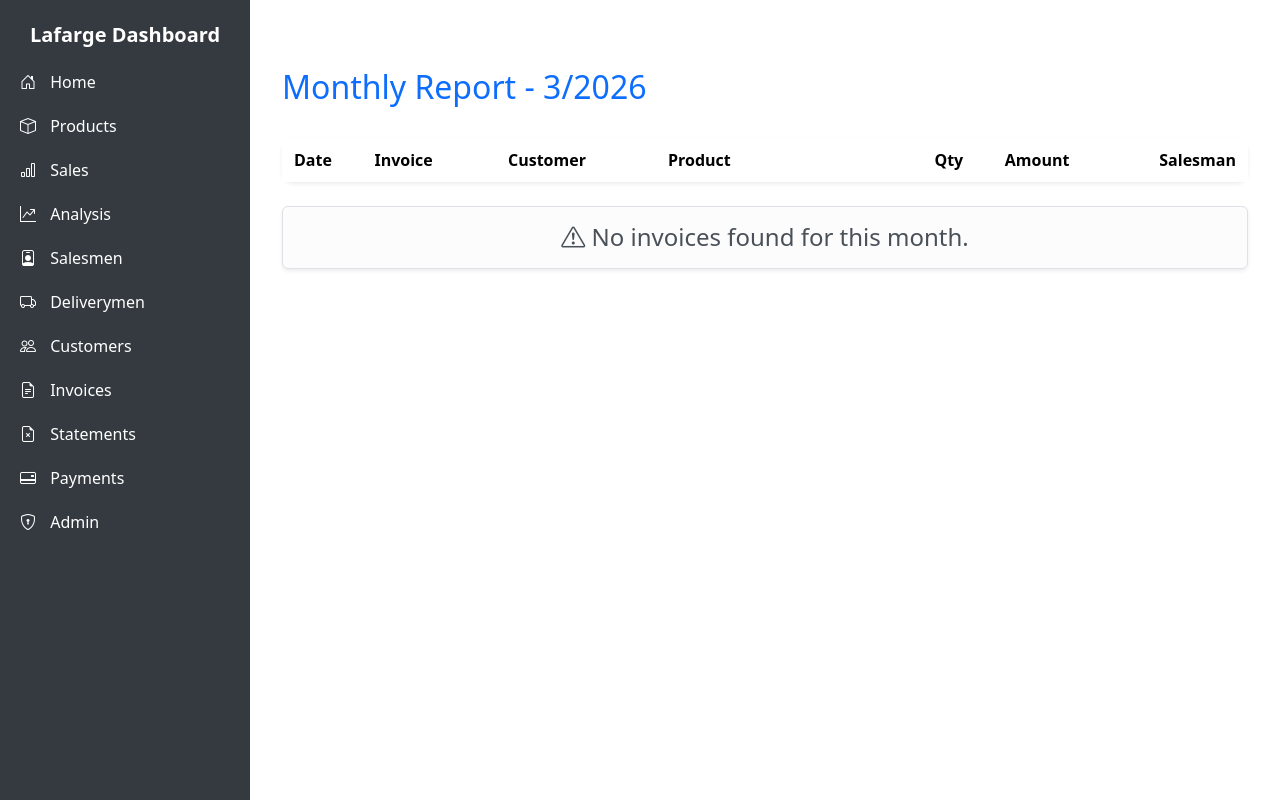
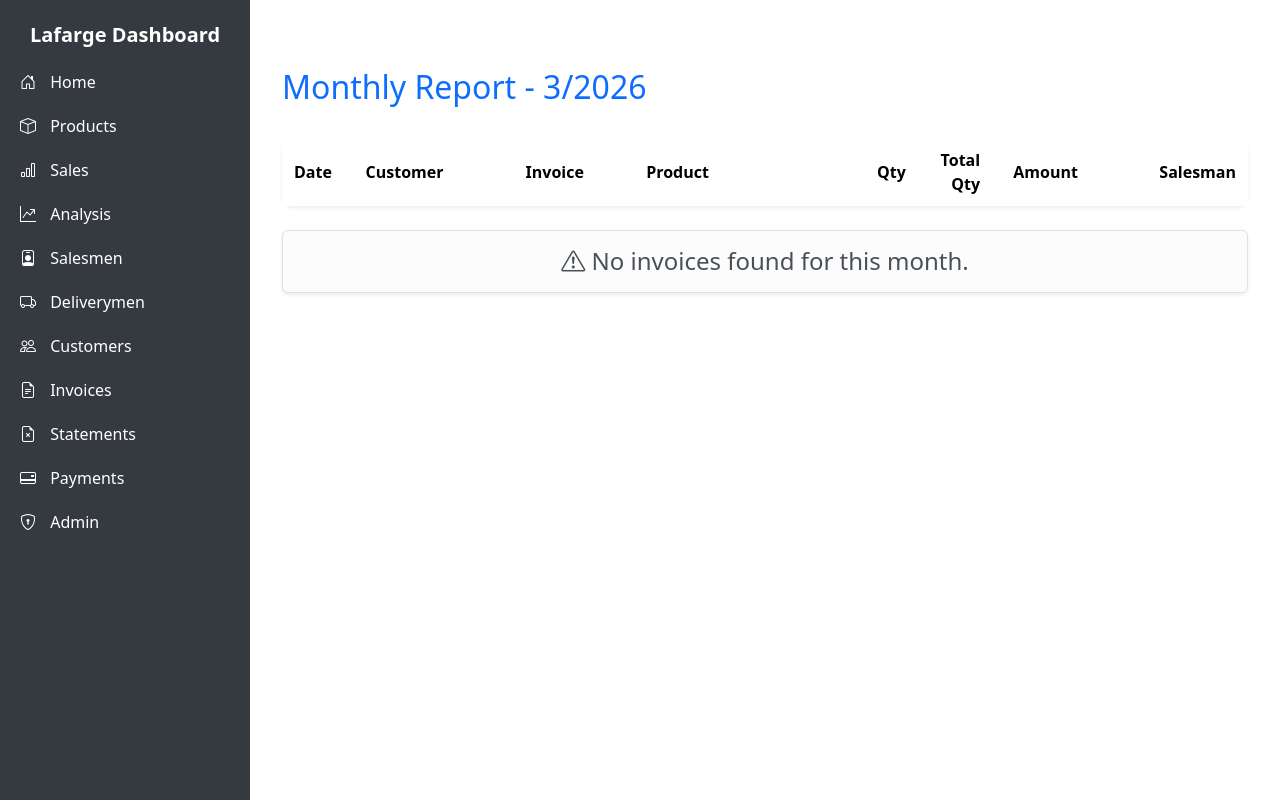
Before and after one commit to mfcc168/Lafarge-ERP-System, a Django app: page /invoices/monthly/2026/03/ in a window 1280 px wide. Run offline with Django 5.2, Linux system fonts and the light colour scheme; a user stored in the database is signed in; tables that the repository leaves empty hold one stand-in row (values such as "Sample post"); lists and menus that the app fills with data are empty; some libraries are stand-ins or nearby versions.

Commit message:
Update monthly_report.html

```diff
--- a/lafarge/invoice/templates/invoice/monthly_report.html
+++ b/lafarge/invoice/templates/invoice/monthly_report.html
@@ -13,11 +13,12 @@
                     <thead class="bg-light text-dark">
                     <tr>
                         <th style="width: 95px;">Date</th>
+                        <th style="min-width: 160px; max-width: 200px;">Customer</th>
                         <th style="width: 115px;">Invoice</th>
                         <th style="width: 40px;"></th>
-                        <th style="min-width: 160px; max-width: 200px;">Customer</th>
-                        <th style="min-width: 240px;">Product</th>
-                        <th class="text-end" style="width: 100px;">Qty</th>
+                        <th style="min-width: 220px;">Product</th>
+                        <th class="text-end" style="width: 90px;">Qty</th>
+                        <th class="text-end" style="width: 100px;">Total Qty</th>
                         <th class="text-end" style="width: 120px;">Amount</th>
                         <th style="width: 40px;"></th>
                         <th style="width: 40px;"></th>
@@ -32,8 +33,20 @@
                         <!-- Normal Items with Bonus Support -->
                         {% for item in invoice.invoiceitem_set.all %}
                         {% if item.product_type == "normal" %}
+                        {% with total_qty=item.quantity %}
+                        {% for bonus in invoice.invoiceitem_set.all %}
+                            {% if bonus.product.id == item.product.id and bonus.product_type != "normal" %}
+                                {% with total_qty=total_qty|add:bonus.quantity %}
+                                {% endwith %}
+                            {% endif %}
+                        {% endfor %}
                         <tr class="{% cycle 'table-row-light' 'table-row-dark' %}">
-                            <td class="text-nowrap">{{ invoice.delivery_date }}</td>
+                            <td class="text-nowrap">
+                                {{ invoice.delivery_date|date:"d/m/Y" }}
+                            </td>
+                            <td class="fw-semibold" style="word-break: break-word; line-height: 1.3;">
+                                {{ invoice.customer.name }}
+                            </td>
                             <td>
                                 <a href="{% url 'invoice_detail' invoice.number %}"
                                    class="text-decoration-none fw-bold text-primary">
@@ -41,20 +54,19 @@
                                 </a>
                             </td>
                             <td></td>
-                            <td class="fw-semibold" style="word-break: break-word; line-height: 1.3;">
-                                {{ invoice.customer.name }}
-                            </td>
                             <td class="fw-medium">
                                 {{ item.product.name }}
                             </td>
                             <td class="text-end fw-semibold">
                                 {{ item.quantity }}
-                                <!-- Bonus indicator -->
                                 {% for bonus in invoice.invoiceitem_set.all %}
                                     {% if bonus.product.id == item.product.id and bonus.product_type != "normal" %}
                                         <span class="badge bg-warning text-dark ms-1">+{{ bonus.quantity }}</span>
                                     {% endif %}
                                 {% endfor %}
+                            </td>
+                            <td class="text-end fw-bold">
+                                {{ total_qty }}
                             </td>
                             <td class="text-end fw-bold text-success">
                                 HK$ {{ item.sum_price|currency }}
@@ -63,13 +75,19 @@
                             <td></td>
                             <td><span class="badge bg-secondary text-white">{{ invoice.salesman.code }}</span></td>
                         </tr>
+                        {% endwith %}
                         {% endif %}
                         {% endfor %}
 
                         <!-- Additional Items -->
                         {% for item in invoice.additionalitem_set.all %}
                         <tr class="{% cycle 'table-row-light' 'table-row-dark' %}">
-                            <td class="text-nowrap">{{ invoice.delivery_date }}</td>
+                            <td class="text-nowrap">
+                                {{ invoice.delivery_date|date:"d/m/Y" }}
+                            </td>
+                            <td class="fw-semibold" style="word-break: break-word; line-height: 1.3;">
+                                {{ invoice.customer.name }}
+                            </td>
                             <td>
                                 <a href="{% url 'invoice_detail' invoice.number %}"
                                    class="text-decoration-none fw-bold text-primary">
@@ -77,10 +95,8 @@
                                 </a>
                             </td>
                             <td></td>
-                            <td class="fw-semibold" style="word-break: break-word; line-height: 1.3;">
-                                {{ invoice.customer.name }}
-                            </td>
                             <td class="fw-medium text-info">{{ item.description }}</td>
+                            <td class="text-end text-muted">-</td>
                             <td class="text-end text-muted">-</td>
                             <td class="text-end fw-bold text-info">
                                 HK$ {{ item.price|currency }}
```
